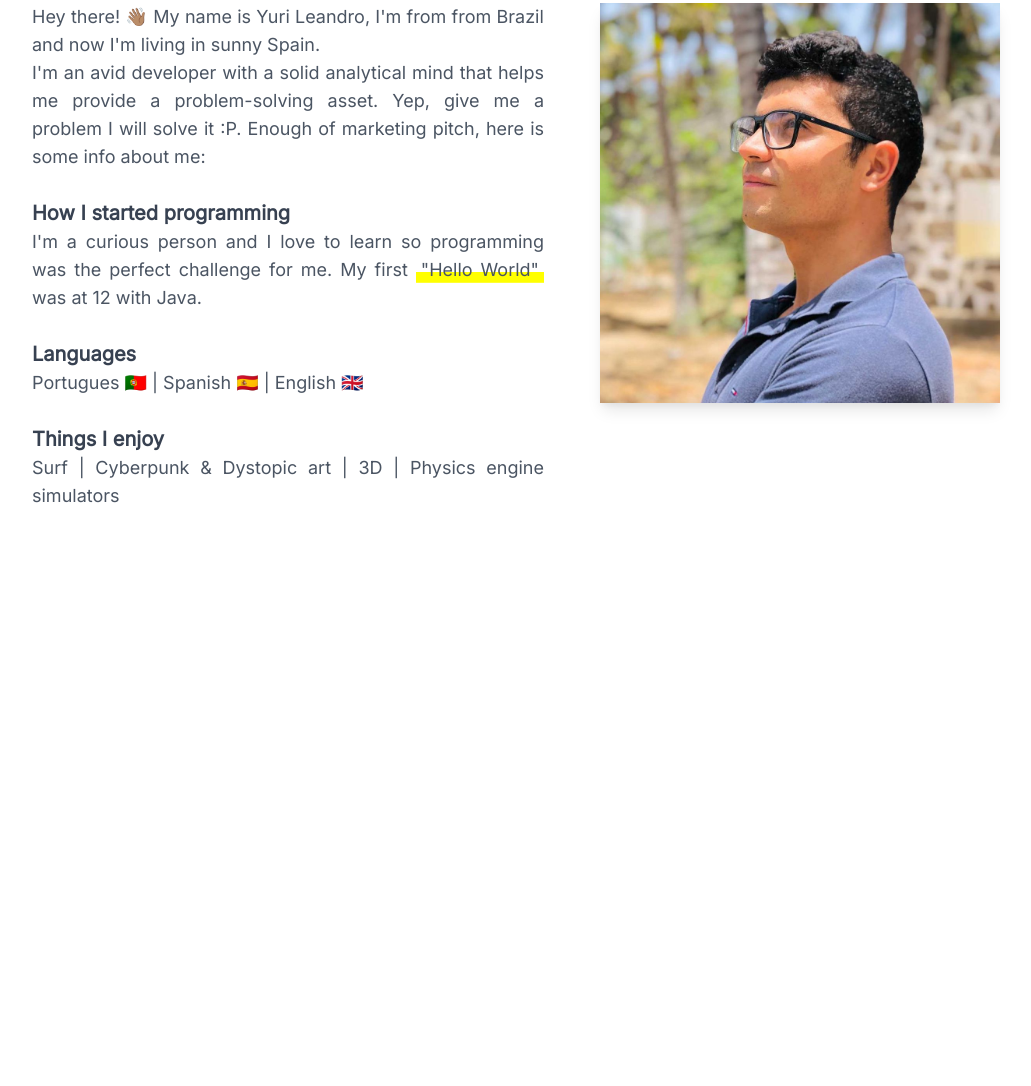
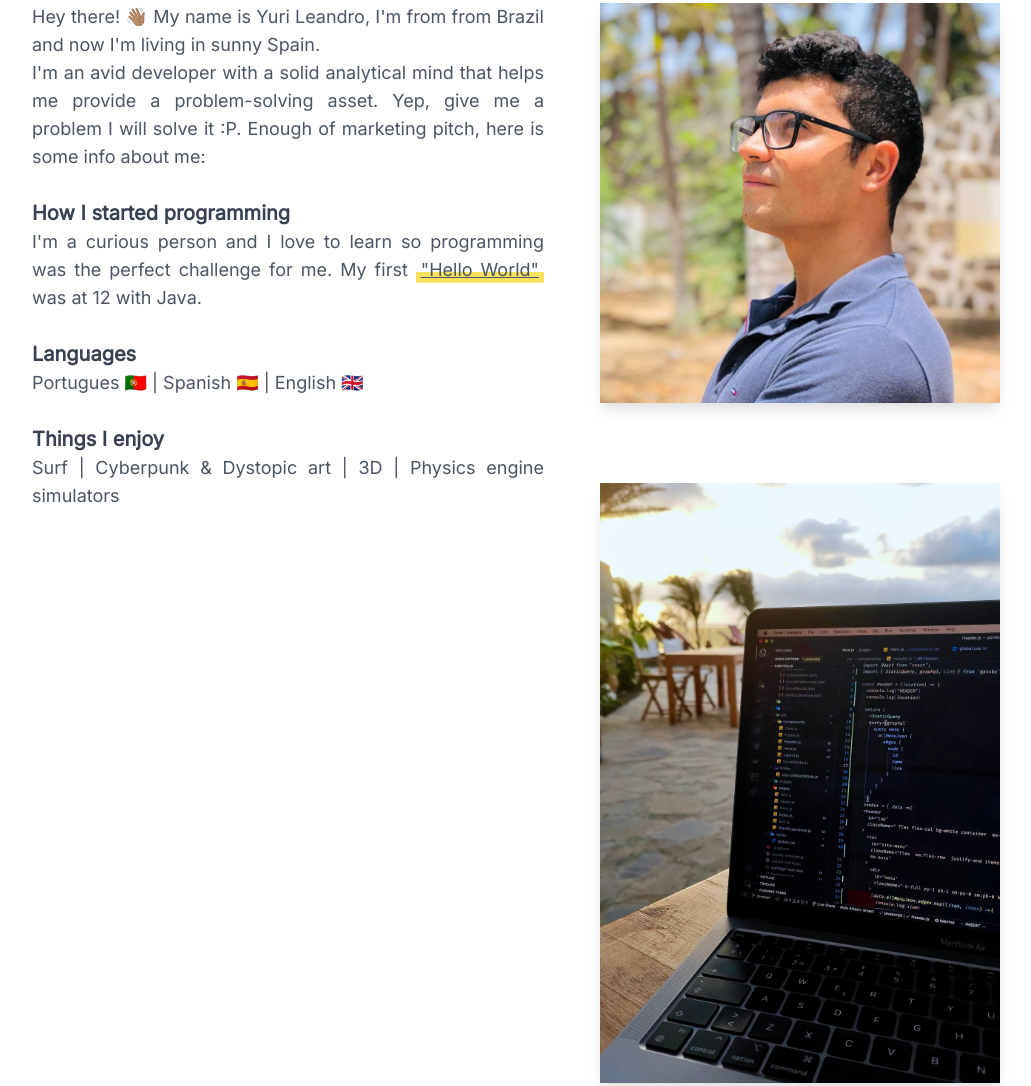
Before and after one commit to RaithZx/portfolio, a Gatsby site: page /About in a window 1280 px wide. Shown: the part 177-1263 px from the top of the page, without its empty margins (96-1127 px from the left). Before the commit the page ends 800 px from the top, so only its background shows below. Built offline with nearby package versions, Linux system fonts and the light colour scheme; Gatsby itself is replaced by a stand-in of ours; some packages are replaced by stand-ins of ours.

Commit message:
deleting unused files and minor details. favicon added image

```diff
--- a/gatsby-config.js
+++ b/gatsby-config.js
@@ -4,6 +4,7 @@
     author: "Yuri Leandro",
     description: "Yuri's personal portfolio site",
     siteUrl: "https://www.yurileandro.dev",
+    image: "/images/profile.jpeg",
   },
   plugins: [
     "gatsby-plugin-postcss",
@@ -23,7 +24,12 @@
     },
     "gatsby-transformer-json",
     "gatsby-plugin-image",
-    "gatsby-plugin-sharp",
+    {
+      resolve: "gatsby-plugin-sharp",
+      options: {
+        icon: "src/images/profile.jpeg",
+      },
+    },
     "gatsby-transformer-sharp", // Needed for dynamic images
     // "gatsby-plugin-anchor-links",
     {
--- a/package.json
+++ b/package.json
@@ -21,6 +21,7 @@
         "gatsby": "^3.2.0",
         "gatsby-plugin-anchor-links": "^1.2.1",
         "gatsby-plugin-google-analytics": "^3.5.0",
+        "gatsby-plugin-google-gtag": "^3.6.0",
         "gatsby-plugin-image": "^1.2.0",
         "gatsby-plugin-postcss": "^4.2.0",
         "gatsby-plugin-react-helmet": "^4.5.0",
--- a/src/components/Layout.js
+++ b/src/components/Layout.js
@@ -7,11 +7,7 @@
 // import "fontsource-inter";
 
 const Layout = ({ location, children }) => {
-  console.log("LAYOUT");
-  console.log(location);
-  console.log("useLocation from react router");
   const { pathname } = useLocation();
-  console.log(pathname);
   let displayHeader = pathname == "/" ? false : true;
   return (
     <>
--- a/src/components/seo.js
+++ b/src/components/seo.js
@@ -20,6 +20,7 @@
 
   const metaDescription = description || site.siteMetadata.description;
   const metaTitle = title || site.siteMetadata.title;
+  const metaImage = site.siteMetadata.image;
 
   return (
     <Helmet
--- a/src/pages/About.js
+++ b/src/pages/About.js
@@ -53,14 +53,22 @@
               Surf | Cyberpunk & Dystopic art | 3D | Physics engine simulators
             </p>
           </div>
-          <div className="flex flex-col items-center right w-full sm:w-1/2 space-y-2 sm:space-y-20 px-10  mt-10 sm:mt-0">
+          <div className="flex flex-col items-center right w-full sm:w-1/2 space-y-10 sm:space-y-20 px-10  mt-10 sm:mt-0">
             <StaticImage
               className="shadow-lg"
-              src="../images/6.jpeg"
+              src="../images/profile.jpeg"
               alt="A dinosaur"
               placeholder="blurred"
               width={400}
               height={400}
+            />
+            <StaticImage
+              className="shadow-lg"
+              src="../images/laptop.jpg"
+              alt="A dinosaur"
+              placeholder="blurred"
+              width={400}
+              height={600}
             />
           </div>
         </div>
--- a/src/styles/global.css
+++ b/src/styles/global.css
@@ -28,13 +28,14 @@
     box-shadow: 6px 10px 2px 0px rgba(0, 0, 0, 0.75);
   }
   .underline-effect {
-    /* background-image: linear-gradient(120deg, #f6e05e 100%, #fffff0 100%); */
-    background-image: linear-gradient(120deg, #ffff00 0%, #ffff00 100%);
+    background-image: linear-gradient(120deg, #f6e05e 100%, #fffff0 100%);
+    /* background-image: linear-gradient(120deg, #ffff00 0%, #ffff00 100%); */
     background-repeat: no-repeat;
     background-size: 100% 0.6em;
     background-position: 0 88%;
     transition: background-size 0.25s ease-in;
     padding: 5px;
+    text-decoration: underline;
     /* color: #165ed2; */
     /* font-weight: bold; */
     /* transform: skew(0deg, -8deg); */
```
Also changed, not shown: src/components/Header.js (+1 -6 lines), src/images/1.jpeg (deleted), src/images/4.jpeg (deleted), src/images/5.jpeg (deleted), src/images/icon.png (deleted), src/images/laptop.jpg (added), src/images/profile.jpeg (renamed from src/images/6.jpeg), src/images/profile.jpg (deleted), src/images/profileHat.jpg (deleted), src/images/salesforce.jpeg (deleted), src/images/salesforce.png (deleted), src/images/trailheadLogo.svg (deleted), 2 other files.
